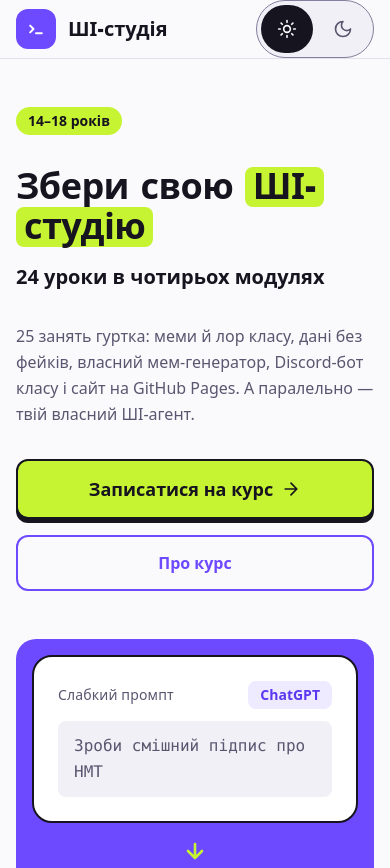
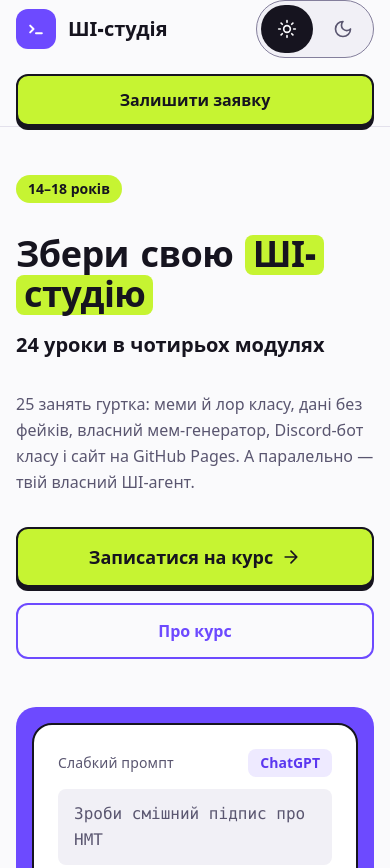
Before and after one commit to RomSnC/kurs-web-AI-I, a plain HTML site: page index.html in a window 390 px wide. Shown: the top 868 px of the page. Drawn offline with Linux system fonts and the light colour scheme.

Commit message:
Додати кнопку «Залишити заявку» в шапку головної сторінки
Кнопка веде до розділу заявки (#apply) і видна на будь-якому
екрані. На ноутбуці вона стоїть у шапці поруч із перемикачем
теми, на телефоні — окремим рядком на всю ширину.

Co-Authored-By: Claude Opus 5.5 <noreply@anthropic.com>

```diff
--- a/index.html
+++ b/index.html
@@ -188,6 +188,9 @@
       .grid4 { grid-template-columns: repeat(2, minmax(0, 1fr)); }
       nav.top, .hide-m { display: none; }
     }
+    @media (max-width: 599px) {
+      .bar > .cta { width: 100%; }
+    }
     @media (max-width: 767px) {
       .wrap { padding: 0 var(--space-4); }
       body { font-size: 16px; line-height: 26px; }
@@ -232,6 +235,7 @@
           <svg class="icon" viewBox="0 0 24 24" fill="none" stroke="currentColor" stroke-width="2" stroke-linecap="round" stroke-linejoin="round" aria-hidden="true"><path d="M12 3a6 6 0 0 0 9 9 9 9 0 1 1-9-9z"/></svg>
         </button>
       </div>
+      <a class="cta" href="#apply">Залишити заявку</a>
     </div>
   </header>
 
```
